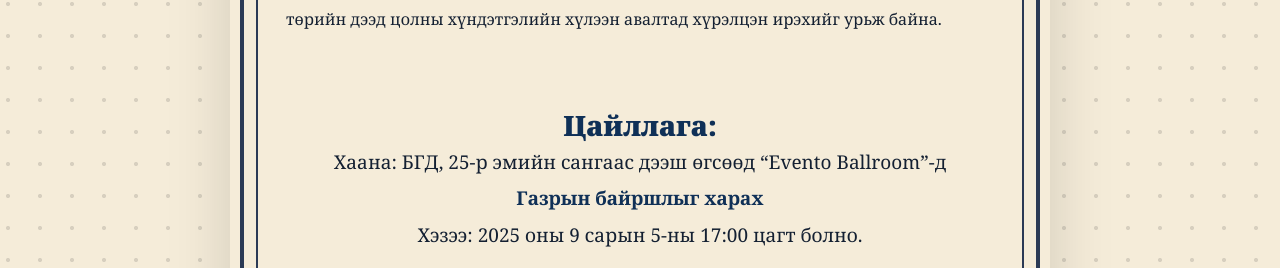
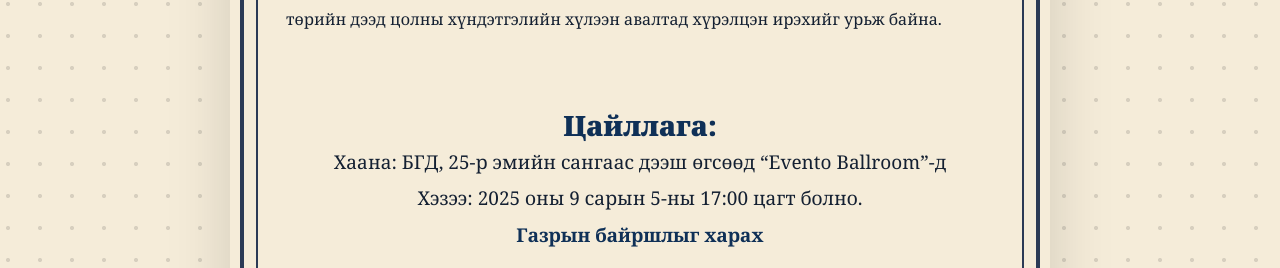
Before and after one commit to Sugaraa/invitation, a plain HTML site: page index.html in a window 1280 px wide. Shown: the part 644-912 px from the top of the page. Drawn offline with Linux system fonts and the light colour scheme; a web font is replaced by a local one.

Commit message:
Update index.html

```diff
--- a/index.html
+++ b/index.html
@@ -66,7 +66,7 @@
     .details a { color: var(--accent); font-weight: 700; text-decoration: none; word-break: break-word; }
     .row { display: flex; justify-content: space-between; align-items: end; gap: 16px; margin-top: 18px; }
     .qr { width: 170px; height: 170px; border: 6px solid var(--border); position: relative; overflow: hidden; }
-    .qr img { width: 100%; height: 100%; object-fit: cover; display: block; }
+    .qr img { width: 100%; height: 100%; object-fit: cover; display: block; align-items: center; }
     .sigspace { flex: 1; }
     footer { text-align: center; font-size: 12px; opacity: .55; margin-top: 8px; }
     @media print {
@@ -92,9 +92,11 @@
       <div>
         <div class="section-title">Цайллага:</div>
         <div class="details">
-          Хаана: БГД, 25-р эмийн сангаас дээш өгсөөд “Evento Ballroom”-д<br/>
+          <span>Хаана:</span> БГД, 25-р эмийн сангаас дээш өгсөөд “Evento Ballroom”-д<br/>
+
+          <span>Хэзээ:</span> 2025 оны 9 сарын 5-ны 17:00 цагт болно. <br/>
+
           <a href="https://www.google.com/maps/place/Evento+Ballroom/@47.9179519,106.8731607,757m/data=!3m2!1e3!4b1!4m6!3m5!1s0x5d9693b067ecd2e9:0x16930dafaf7f8948!8m2!3d47.9179483!4d106.8757356!16s%2Fg%2F11vc1kgfcn?entry=ttu&g_ep=EgoyMDI1MDgxOS4wIKXMDSoASAFQAw%3D%3D" target="_blank" rel="noopener">Газрын байршлыг харах</a><br/>
-          Хэзээ: 2025 оны 9 сарын 5-ны 17:00 цагт болно.
         </div>
         <div class="row">
           <div class="sigspace"></div>
```
